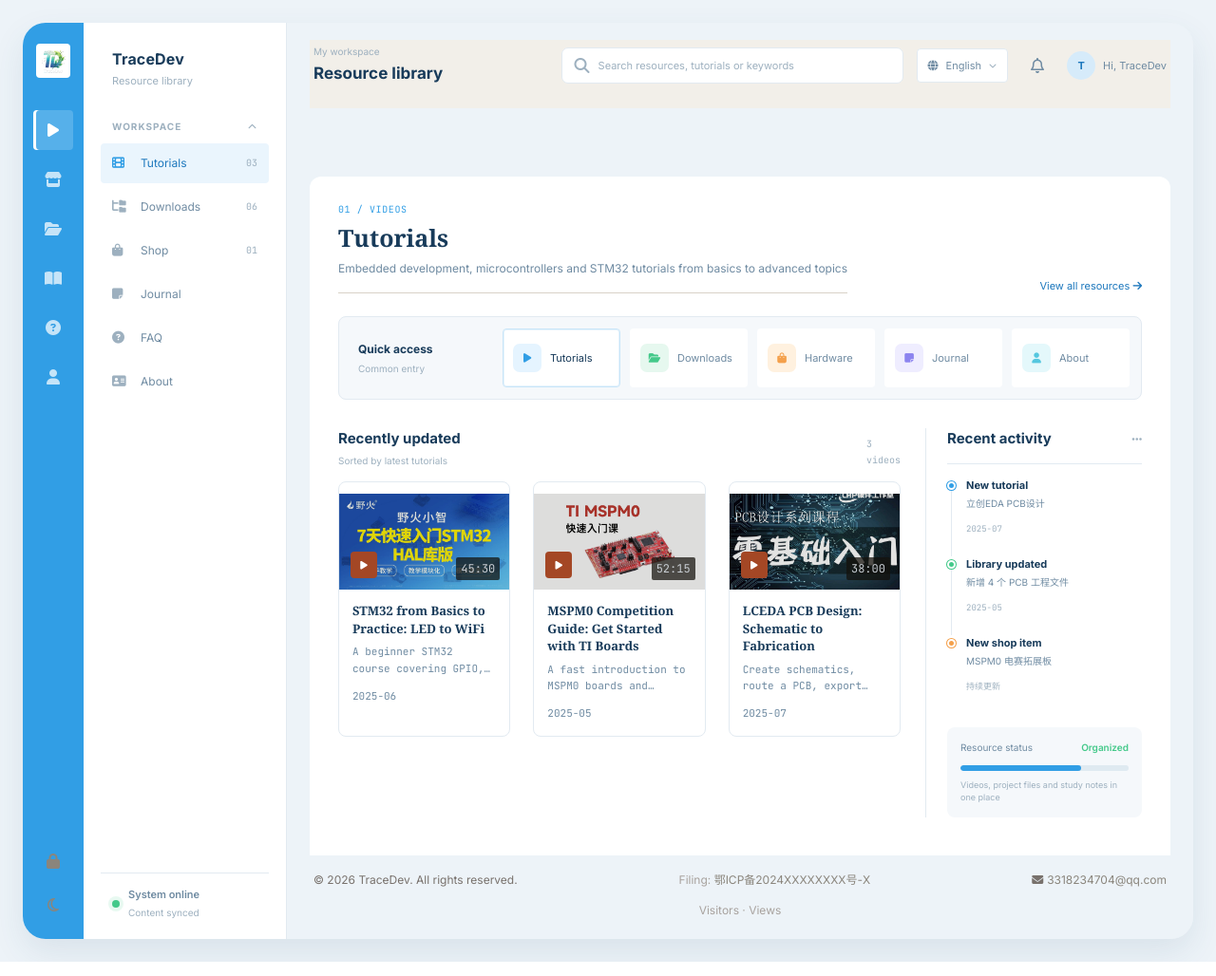
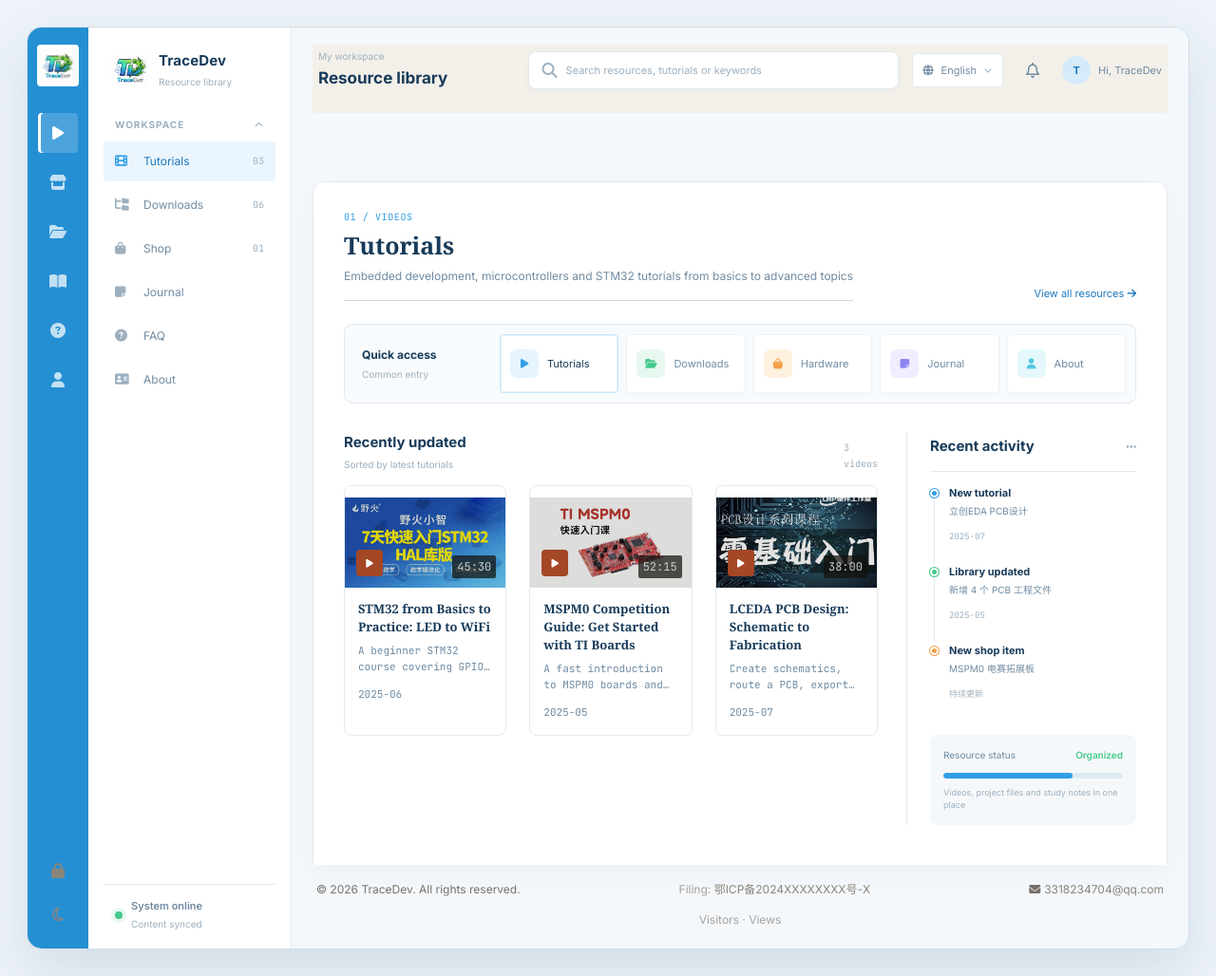
Before and after one commit to wfw6666666666/traceDev, a Django app: page / in a window 1280 px wide. Shown: the whole page at 95% size. Run offline with Django 5.2, Linux system fonts and the light colour scheme; some libraries are stand-ins or nearby versions.

Commit message:
style: refresh workspace layout and logo

```diff
--- a/css/style.css
+++ b/css/style.css
@@ -1448,21 +1448,22 @@
 body {
   display: block !important;
   min-width: 320px;
-  padding: 24px;
+  padding: 28px;
   background: var(--app-canvas) !important;
   color: var(--app-text) !important;
 }
 
 .app-shell {
-  min-height: calc(100vh - 48px);
-  max-width: 1480px;
+  min-height: calc(100vh - 56px);
+  max-width: 1540px;
   display: grid;
   grid-template-columns: 64px 214px minmax(0, 1fr);
   margin: 0 auto;
   overflow: hidden;
-  border-radius: 24px;
+  border: 1px solid rgba(203, 219, 230, .82);
+  border-radius: 16px;
   background: var(--app-canvas);
-  box-shadow: var(--app-shadow);
+  box-shadow: 0 24px 58px rgba(45, 79, 108, .13);
 }
 
 .tool-rail {
@@ -1470,20 +1471,20 @@
   display: flex;
   flex-direction: column;
   align-items: center;
-  padding: 22px 10px 18px;
-  background: var(--app-blue);
+  padding: 18px 10px;
+  background: #258fd3;
   color: #fff;
 }
 .rail-logo {
-  width: 36px;
-  height: 36px;
+  width: 44px;
+  height: 44px;
   display: grid;
   place-items: center;
-  margin-bottom: 34px;
-  border-radius: 9px;
+  margin-bottom: 28px;
+  border-radius: 10px;
   background: #fff;
 }
-.rail-logo img { width: 25px; height: 25px; object-fit: contain; }
+.rail-logo img { width: 38px; height: 38px; object-fit: contain; }
 .rail-actions { display: grid; gap: 10px; width: 100%; justify-items: center; }
 .rail-actions-bottom { margin-top: auto; }
 .rail-tab,
@@ -1509,13 +1510,16 @@
   min-height: 100%;
   display: flex;
   flex-direction: column;
-  padding: 26px 18px 20px;
+  padding: 24px 16px 18px;
   background: var(--app-surface);
   border-right: 1px solid var(--app-border);
 }
-.sidebar-brand { display: grid; gap: 3px; padding: 0 12px 32px; }
-.sidebar-brand strong { color: var(--app-text); font-size: 16px; letter-spacing: .01em; }
-.sidebar-brand span { color: var(--app-text-faint); font-size: 11px; }
+.sidebar-brand { padding: 0 8px 30px; }
+.brand-lockup { display: flex; align-items: center; gap: 10px; min-width: 0; }
+.brand-lockup img { width: 40px; height: 40px; flex: 0 0 40px; object-fit: contain; border-radius: 9px; background: #f5fbff; }
+.sidebar-brand strong, .sidebar-brand span { display: block; }
+.sidebar-brand strong { color: var(--app-text); font-size: 15px; letter-spacing: .01em; }
+.sidebar-brand span { margin-top: 3px; color: var(--app-text-faint); font-size: 10px; }
 .sidebar-heading { display: flex; justify-content: space-between; align-items: center; padding: 0 12px 10px; color: var(--app-text-faint); font-size: 10px; font-weight: 700; letter-spacing: .1em; text-transform: uppercase; }
 .sidebar-heading i { font-size: 9px; }
 .sidebar-nav { display: grid; gap: 4px; }
@@ -1549,14 +1553,14 @@
 .sidebar-footer small { margin-top: 3px; color: var(--app-text-faint); font-size: 10px; }
 .status-dot { width: 8px; height: 8px; border-radius: 50%; background: var(--app-green); box-shadow: 0 0 0 4px rgba(68,201,138,.12); }
 
-.workspace { min-width: 0; min-height: 100%; padding: 18px 24px 0; background: var(--app-canvas); }
+.workspace { min-width: 0; min-height: 100%; padding: 18px 22px 0; background: #f4f8fb; }
 .workspace-topbar {
   min-height: 58px;
   display: flex;
   align-items: center;
   justify-content: space-between;
   gap: 18px;
-  padding: 0 4px 18px;
+  padding: 0 6px 18px;
   position: relative !important;
   inset: auto !important;
   background: transparent !important;
@@ -1568,7 +1572,7 @@
 .breadcrumb-muted { color: var(--app-text-faint); font-size: 10px; }
 .mobile-menu-toggle { display: none; }
 .search-wrap { position: relative; }
-.search-box { width: min(360px, 34vw); height: 38px; display: flex; align-items: center; gap: 9px; padding: 0 13px; border: 1px solid var(--app-border); border-radius: 7px; background: var(--app-surface); color: var(--app-text-faint); }
+.search-box { width: min(390px, 35vw); height: 40px; display: flex; align-items: center; gap: 9px; padding: 0 14px; border: 1px solid var(--app-border); border-radius: 8px; background: var(--app-surface); color: var(--app-text-faint); box-shadow: 0 2px 7px rgba(45, 79, 108, .03); }
 .search-box input { min-width: 0; width: 100%; border: 0; outline: 0; background: transparent; color: var(--app-text); font-size: 11px; }
 .search-box input::placeholder { color: var(--app-text-faint); }
 .search-results {
@@ -1660,7 +1664,7 @@
 .user-avatar { width: 30px; height: 30px; display: grid; place-items: center; border-radius: 50%; background: #d6ebfa; color: var(--app-blue-deep); font-size: 11px; font-weight: 700; }
 #mobile-menu { display: none; }
 
-.tab-panel { display: none; max-width: none !important; width: 100% !important; margin: 0 !important; padding: 28px 30px 40px !important; background: var(--app-surface); border-radius: 12px 12px 0 0; }
+.tab-panel { display: none; max-width: none !important; width: 100% !important; margin: 0 !important; padding: 30px 32px 42px !important; background: var(--app-surface); border: 1px solid var(--app-border); border-bottom: 0; border-radius: 12px 12px 0 0; box-shadow: 0 9px 24px rgba(45, 79, 108, .045); }
 .tab-panel.active { display: block; }
 .dashboard-heading { display: flex; align-items: end; justify-content: space-between; gap: 18px; margin-bottom: 24px; }
 .section-header { display: block !important; margin: 0 !important; }
@@ -1672,11 +1676,11 @@
 .text-action:hover, .toolbar-link:hover { color: var(--app-blue); }
 .toolbar-count { color: var(--app-text-faint); font: 10px 'JetBrains Mono', monospace; white-space: nowrap; }
 
-.quick-access { display: grid; grid-template-columns: 150px repeat(5, minmax(105px, 1fr)); gap: 10px; margin-bottom: 30px; padding: 12px; border: 1px solid var(--app-border); border-radius: 8px; background: var(--app-surface-soft); }
+.quick-access { display: grid; grid-template-columns: 145px repeat(5, minmax(105px, 1fr)); gap: 8px; margin-bottom: 30px; padding: 10px; border: 1px solid var(--app-border); border-radius: 9px; background: #f8fbfd; }
 .quick-access-title { display: flex; flex-direction: column; justify-content: center; padding: 0 8px; }
 .quick-access-title span { color: var(--app-text); font-size: 12px; font-weight: 700; }
 .quick-access-title small { margin-top: 4px; color: var(--app-text-faint); font-size: 10px; }
-.quick-item { min-height: 62px; display: flex; align-items: center; gap: 9px; padding: 0 10px; border: 1px solid transparent; border-radius: 7px; background: var(--app-surface); color: var(--app-text-soft); font-size: 11px; cursor: pointer; text-align: left; }
+.quick-item { min-height: 62px; display: flex; align-items: center; gap: 9px; padding: 0 10px; border: 1px solid #edf2f5; border-radius: 7px; background: var(--app-surface); color: var(--app-text-soft); font-size: 11px; cursor: pointer; text-align: left; box-shadow: 0 2px 5px rgba(45, 79, 108, .025); }
 .quick-item:hover, .quick-item.active { border-color: #c8e5f8; color: var(--app-text); }
 .quick-item.active { box-shadow: inset 0 0 0 1px rgba(49,158,229,.12); }
 .quick-icon { width: 30px; height: 30px; flex: 0 0 30px; display: grid; place-items: center; border-radius: 7px; }
@@ -1686,7 +1690,7 @@
 .quick-icon-purple { background: #efedff; color: var(--app-purple); }
 .quick-icon-cyan { background: #e4f8fb; color: var(--app-cyan); }
 
-.dashboard-grid { display: grid; grid-template-columns: minmax(0, 1fr) 228px; gap: 26px; align-items: start; }
+.dashboard-grid { display: grid; grid-template-columns: minmax(0, 1fr) 242px; gap: 30px; align-items: start; }
 .content-toolbar, .panel-mini-heading { display: flex; align-items: center; justify-content: space-between; gap: 12px; }
 .content-toolbar { margin-bottom: 14px; }
 .content-toolbar h3, .panel-mini-heading h3 { margin: 0; color: var(--app-text); font-size: 15px; font-weight: 700; }
@@ -1698,7 +1702,7 @@
 .video-library .video-info h3 { color: var(--app-text) !important; font-size: 13px !important; line-height: 1.45 !important; }
 .video-library .video-info p { color: var(--app-text-soft) !important; font-size: 11px !important; line-height: 1.55 !important; }
 .video-library .video-duration { border-radius: 4px; background: rgba(24,59,90,.76); }
-.activity-panel { padding-left: 22px; border-left: 1px solid var(--app-border); }
+.activity-panel { padding: 4px 0 0 24px; border-left: 1px solid var(--app-border); }
 .panel-mini-heading { padding-bottom: 14px; border-bottom: 1px solid var(--app-border); }
 .panel-mini-heading > i { color: var(--app-text-faint); font-size: 12px; }
 .activity-list { padding: 14px 0 4px; }
--- a/templates/site_index.html
+++ b/templates/site_index.html
@@ -20,7 +20,7 @@
   <!-- Tailwind CSS -->
   <script src="https://cdn.tailwindcss.com"></script>
   <!-- 自定义样式 -->
-  <link rel="stylesheet" href="css/style.css?v=10" />
+  <link rel="stylesheet" href="css/style.css?v=11" />
   <!-- Font Awesome -->
   <link rel="stylesheet" href="https://cdnjs.cloudflare.com/ajax/libs/font-awesome/6.5.1/css/all.min.css" />
   <!-- Google Fonts -->
@@ -84,8 +84,10 @@
 
     <aside class="section-sidebar" aria-label="资源分类导航" data-i18n-aria-label="shell.categories">
       <div class="sidebar-brand">
-        <strong>TraceDev</strong>
-        <span data-i18n="shell.workspace">技术资源库</span>
+        <div class="brand-lockup">
+          <img src="assets/logo.png" alt="" />
+          <div><strong>TraceDev</strong><span data-i18n="shell.workspace">技术资源库</span></div>
+        </div>
       </div>
       <div class="sidebar-heading"><span>Workspace</span><i class="fa-solid fa-chevron-up"></i></div>
       <nav class="sidebar-nav">
@@ -489,10 +491,10 @@
   <button id="back-to-top" aria-label="回到顶部" data-i18n-aria-label="action.backToTop"><i class="fa-solid fa-arrow-up"></i></button>
 
   <!-- ==================== JavaScript ==================== -->
-  <script src="js/data.js?v=11"></script>
-  <script src="js/i18n.js?v=2"></script>
-  <script src="js/app.js?v=12"></script>
-  <script src="js/journal.js?v=16"></script>
+  <script src="js/data.js?v=12"></script>
+  <script src="js/i18n.js?v=3"></script>
+  <script src="js/app.js?v=13"></script>
+  <script src="js/journal.js?v=17"></script>
   <!-- 不蒜子访问统计 -->
   <script async src="//busuanzi.ibruce.info/busuanzi/2.3/busuanzi.pure.mini.js"></script>
 
--- a/tracedev_backend/urls.py
+++ b/tracedev_backend/urls.py
@@ -1,3 +1,5 @@
+import mimetypes
+
 from django.conf import settings
 from django.core.exceptions import SuspiciousFileOperation
 from django.contrib import admin
@@ -7,6 +9,11 @@
 from django.views.static import serve
 
 from resources.views import index
+
+
+# Windows file associations can make django.views.static serve .js as text/plain.
+# Explicitly register the web MIME type so browsers honor our nosniff header.
+mimetypes.add_type("application/javascript", ".js", strict=True)
 
 
 urlpatterns = [
```
Also changed, not shown: index.html (+9 -7 lines), tests/test_django_backend.py (+5 -0 lines), assets/logo.png, 1 other file.
